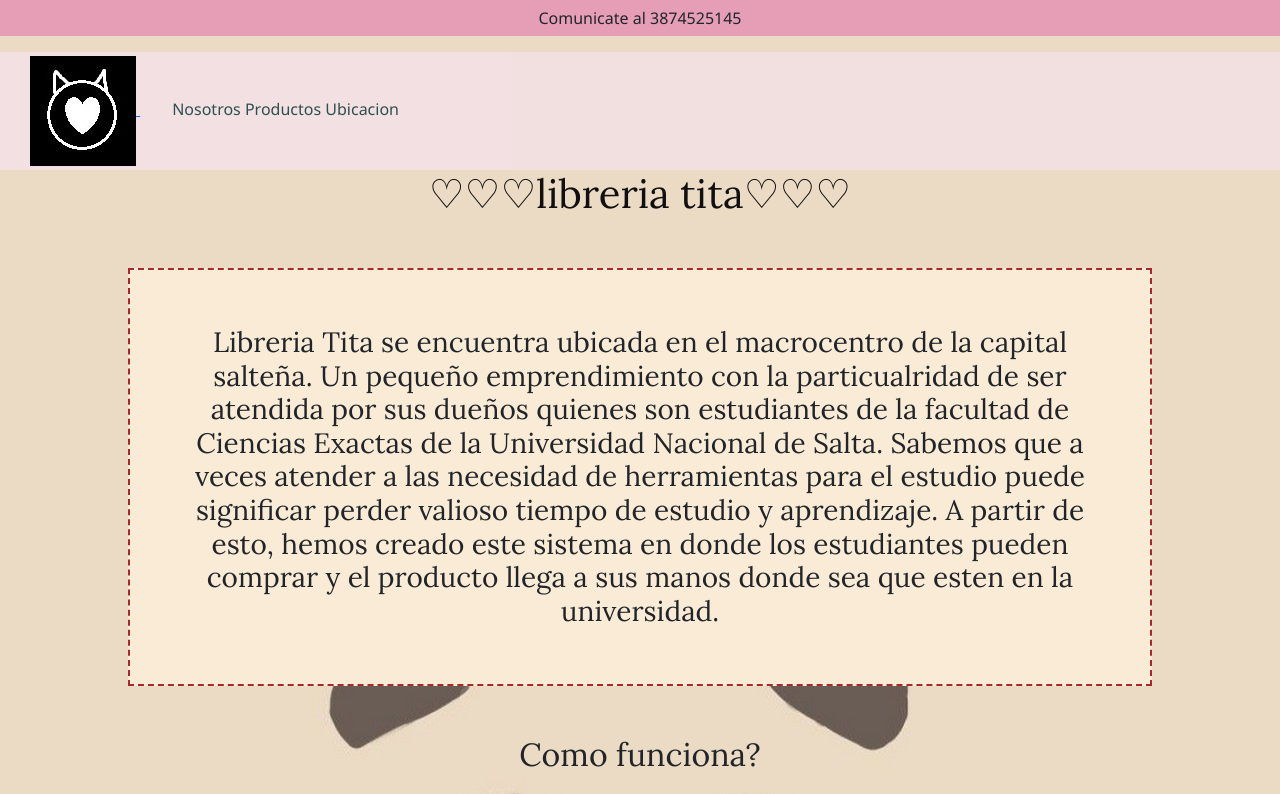
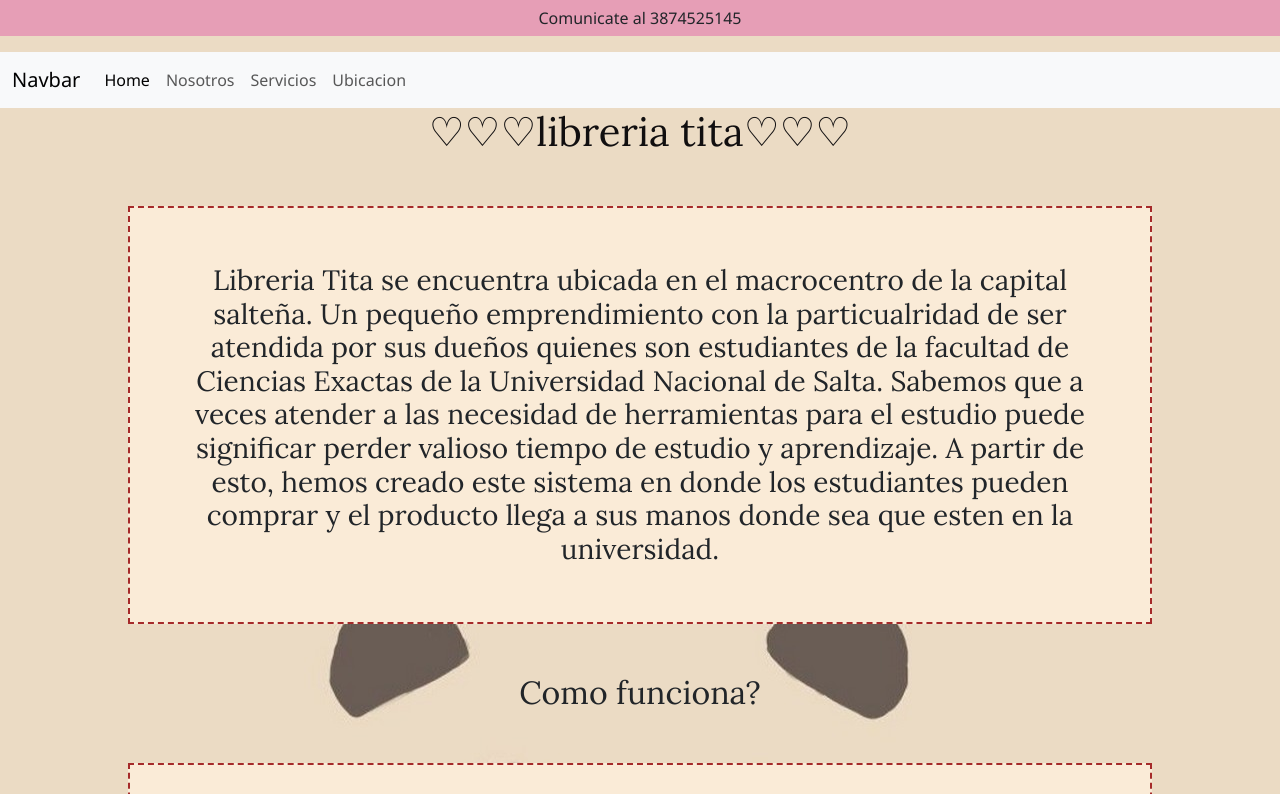
Before and after one commit to natimiranda28/LibreriaTita, a plain HTML site: page index.html in a window 1280 px wide. Shown: the top 794 px of the page. Drawn offline with nearby package versions, Linux system fonts and the light colour scheme.

Commit message:
update navbar boostrap

```diff
--- a/index.html
+++ b/index.html
@@ -18,7 +18,7 @@
 		Comunicate al 3874525145
 	</p>
 
-	<nav>
+	    <!--<nav>
 
 		<a href="index.html">
 		<img src="img/logo.jpg" alt="Logo Tita">
@@ -36,8 +36,40 @@
 
 		</ul>
 
-	</nav>
+	</nav>-->
 
+	<nav class="navbar navbar-expand-lg bg-body-tertiary">
+		<div class="container-fluid">
+		  <a class="navbar-brand" href="#">Navbar</a>
+		  <button class="navbar-toggler" type="button" data-bs-toggle="collapse" data-bs-target="#navbarNav" aria-controls="navbarNav" aria-expanded="false" aria-label="Toggle navigation">
+			<span class="navbar-toggler-icon"></span>
+		  </button>
+		  <div class="collapse navbar-collapse" id="navbarNav">
+			<ul class="navbar-nav">
+
+			  <li class="nav-item">
+				<a class="nav-link active" aria-current="page" href="index.html">Home</a>
+			  </li>
+
+			  <li class="nav-item">
+				<a class="nav-link" href="Html/Nosotros.html">Nosotros</a>
+			  </li>
+
+			  <li class="nav-item">
+				<a class="nav-link" href="Html/Servicios.html">Servicios</a>
+			  </li>
+
+			  <li class="nav-item">
+				<a class="nav-link" href="Html/Ubicacion.html">Ubicacion</a>
+			  </li>
+
+
+
+			  </li>
+			</ul>
+		  </div>
+		</div>
+	  </nav>
 
 	<!--ends nav-->
 
```
